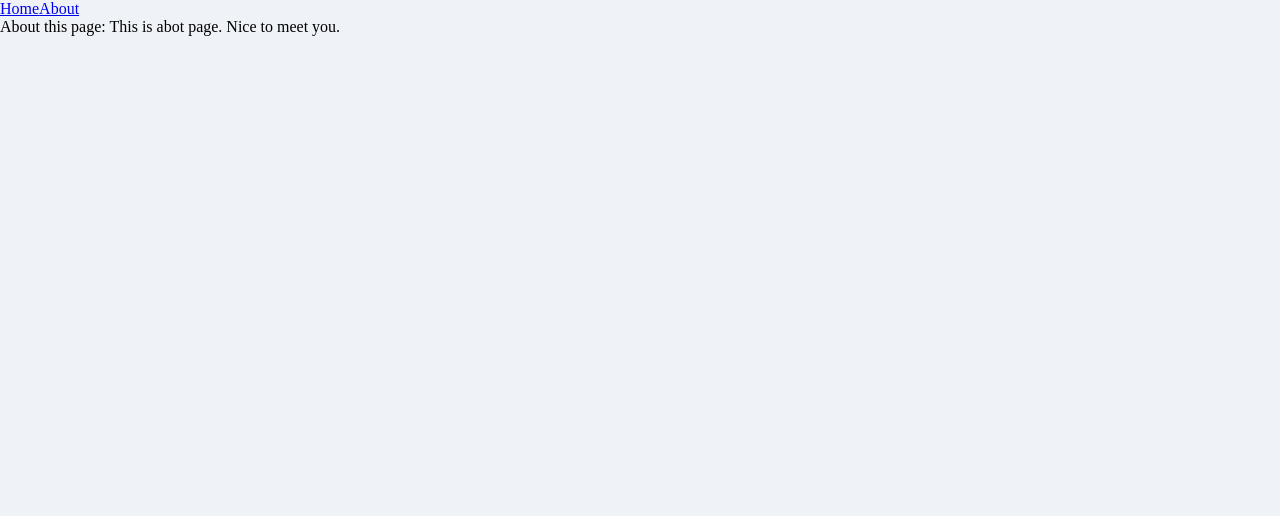
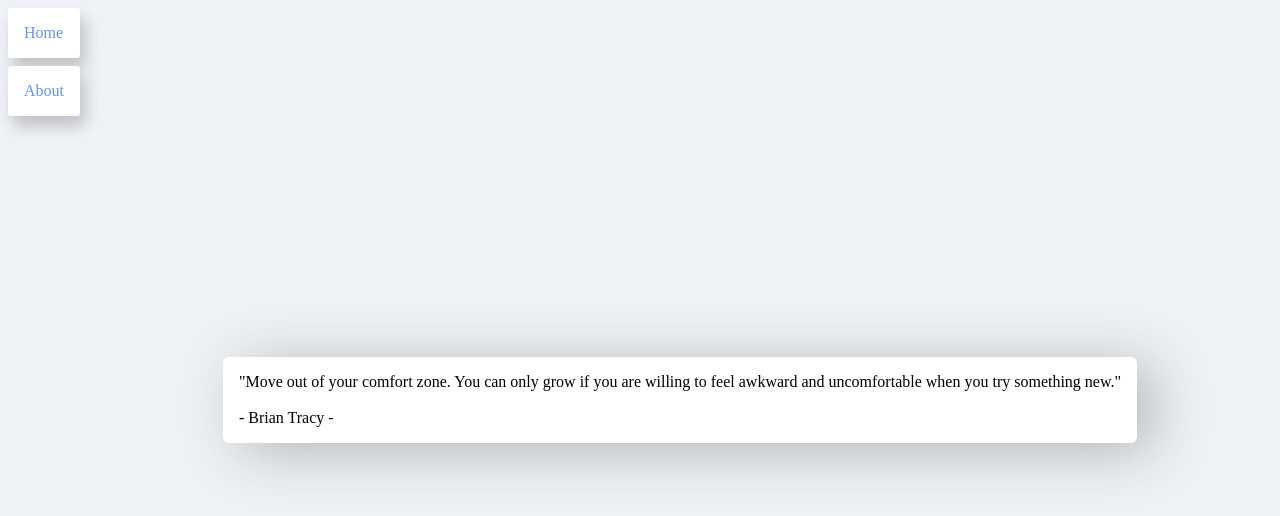
Before and after one commit to Just-gomin/movie_app_2020, a React (Create React App) app: page /#/about in a window 1280 px wide. Shown: the top 516 px of the page. Built offline with nearby package versions, Linux system fonts and the light colour scheme.

Commit message:
Add some coments and make About.css

```diff
--- a/src/App.js
+++ b/src/App.js
@@ -5,6 +5,7 @@
 import Navigation from "./components/Navigation";
 
 function App() {
+  // 화면 전환을 위해 Router(화면 전환기)와 Route(전환될 화면의 위치와, 화면 정보)를 이용합니다.
   return (
     <HashRouter>
       <Navigation />
--- a/src/components/Movie.js
+++ b/src/components/Movie.js
@@ -3,6 +3,7 @@
 import "./Movie.css";
 
 function Movie({ year, title, summary, poster, genres, runtime }) {
+  // Home.js 에서 가져온 data들을 가지고 화면에 보이도록합니다.
   return (
     <div className="movie">
       <img src={poster} alt={title} title={title} />
--- /dev/null
+++ b/src/components/Navigation.css
@@ -0,0 +1,17 @@
+.navigator {
+  display: flex;
+  flex-direction: column;
+  width: fit-content;
+}
+
+.navigator a {
+  text-decoration: none;
+  background-color: white;
+  box-sizing: content-box;
+  padding: 1em;
+  margin-top: 0.5em;
+  margin-left: 0.5em;
+  border-radius: 0.2em;
+  color: cornflowerblue;
+  box-shadow: 5px 10px 16px 0px rgba(169, 169, 169, 0.699);
+}
--- a/src/components/Navigation.js
+++ b/src/components/Navigation.js
@@ -1,9 +1,11 @@
 import React from "react";
 import { Link } from "react-router-dom";
+import "./Navigation.css";
 
 function Navigation() {
+  // Router를 이용한 화면 전환시 전달해줄 주소에 대해서 Link를 사용합니다.
   return (
-    <div>
+    <div className="navigator">
       <Link to="/">Home</Link>
       <Link to="/about">About</Link>
     </div>
--- /dev/null
+++ b/src/routes/About.css
@@ -0,0 +1,15 @@
+.about_container {
+  width: 100%;
+  height: 100%;
+  align-items: center;
+  justify-content: center;
+  display: flex;
+}
+
+.about_container p {
+  margin: 1em;
+  padding: 1em;
+  border-radius: 0.4em;
+  background-color: white;
+  box-shadow: 16px 8px 60px 0px rgba(128, 128, 128, 0.541);
+}
--- a/src/routes/About.js
+++ b/src/routes/About.js
@@ -1,7 +1,16 @@
 import React from "react";
-
+import "./About.css";
 function About() {
-  return <span>About this page: This is abot page. Nice to meet you.</span>;
+  return (
+    <div className="about_container">
+      <p>
+        "Move out of your comfort zone. You can only grow if you are willing to
+        feel awkward and uncomfortable when you try something new." <br />
+        <br />
+        <span>- Brian Tracy -</span>
+      </p>
+    </div>
+  );
 }
 
 export default About;
--- a/src/routes/Home.css
+++ b/src/routes/Home.css
@@ -6,6 +6,8 @@
 #root {
   width: 100%;
   height: 100%;
+  display: flex;
+  flex-direction: row;
 }
 
 body {
```
